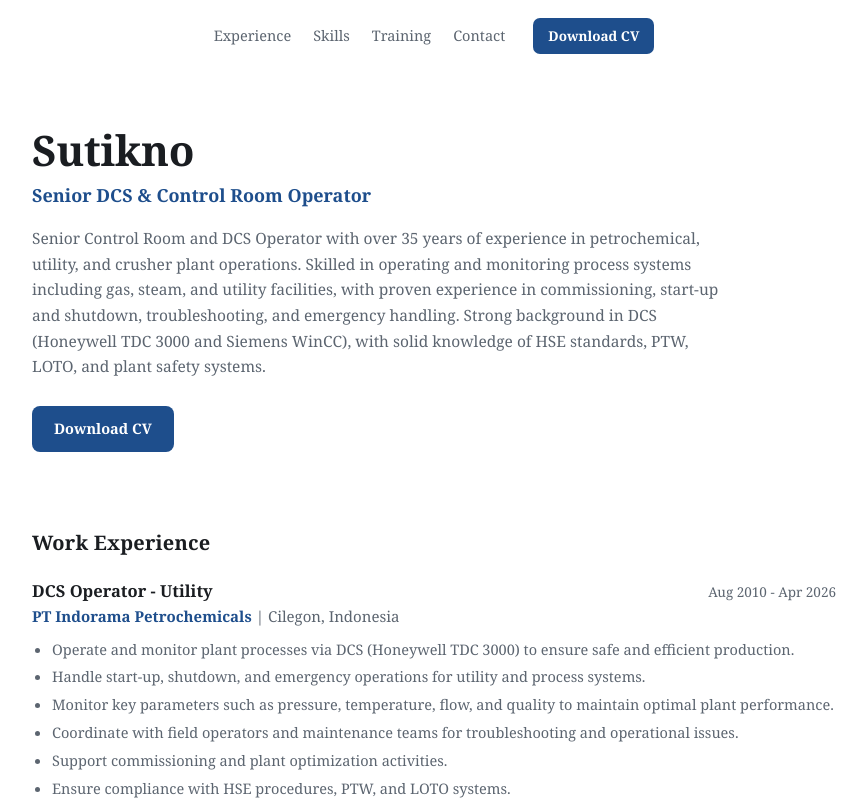
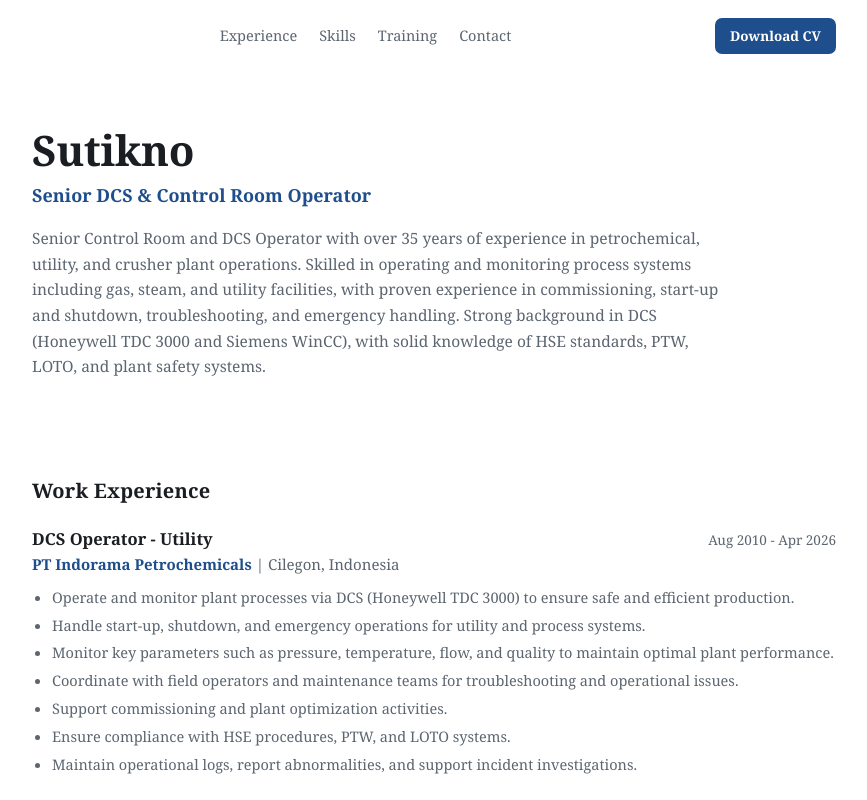
Before and after one commit to dutaalamin/sutikno, a React (Vite) app: page / in a window 1280 px wide. Shown: the top 800 px of the page, without its empty margins (206-1073 px from the left). Built offline with nearby package versions, Linux system fonts and the light colour scheme.

Commit message:
Download CV button right only, simplify contact to Gmail and LinkedIn

```diff
--- a/src/App.jsx
+++ b/src/App.jsx
@@ -31,9 +31,6 @@ export default function App() {
             <h1>{PROFIL.nama}</h1>
             <p className="jabatan">{PROFIL.jabatan}</p>
             <p className="ringkas">{PROFIL.ringkas}</p>
-            <a className="tombol-unduh" href="/CV-Sutikno.pdf" download>
-              Download CV
-            </a>
           </div>
         </header>
 
@@ -126,8 +123,8 @@ export default function App() {
             <h2>Contact</h2>
             <p>Open to DCS and control room operator roles, both domestic and international.</p>
             <div className="baris">
-              <span>Email: <a href={`mailto:${PROFIL.email}`}>{PROFIL.email}</a></span>
-              <span>LinkedIn: <a href={PROFIL.linkedin} target="_blank" rel="noreferrer">{PROFIL.linkedin.replace("https://", "")}</a></span>
+              <a href={`mailto:${PROFIL.email}`}>Gmail</a>
+              <a href={PROFIL.linkedin} target="_blank" rel="noreferrer">LinkedIn</a>
             </div>
           </div>
         </section>
--- a/src/index.css
+++ b/src/index.css
@@ -49,9 +49,16 @@ nav .inner {
   padding: 18px 28px;
   display: flex;
   align-items: center;
+  gap: 16px;
+  flex-wrap: wrap;
+}
+nav ul {
+  flex: 1;
+  display: flex;
+  gap: 22px;
+  list-style: none;
+  font-size: 14.5px;
   justify-content: center;
-  gap: 28px;
-  flex-wrap: wrap;
 }
 .nav-unduh {
   font-size: 13.5px;
@@ -65,28 +72,6 @@ nav .inner {
 .nav-unduh:hover {
   background: #163a68;
   text-decoration: none;
-}
-
-/* Tombol download di bawah summary */
-.tombol-unduh {
-  display: inline-block;
-  font-size: 14.5px;
-  font-weight: 600;
-  color: #fff;
-  background: var(--accent);
-  padding: 11px 22px;
-  border-radius: 8px;
-  margin-top: 6px;
-}
-.tombol-unduh:hover {
-  background: #163a68;
-  text-decoration: none;
-}
-nav ul {
-  display: flex;
-  gap: 22px;
-  list-style: none;
-  font-size: 14.5px;
 }
 nav ul a {
   color: var(--muted);
@@ -241,7 +226,10 @@ section h2 {
   display: flex;
   gap: 24px;
   flex-wrap: wrap;
-  font-size: 15px;
+  font-size: 15.5px;
+}
+.kontak .baris a {
+  font-weight: 600;
 }
 
 /* ---------- Footer ---------- */
```
